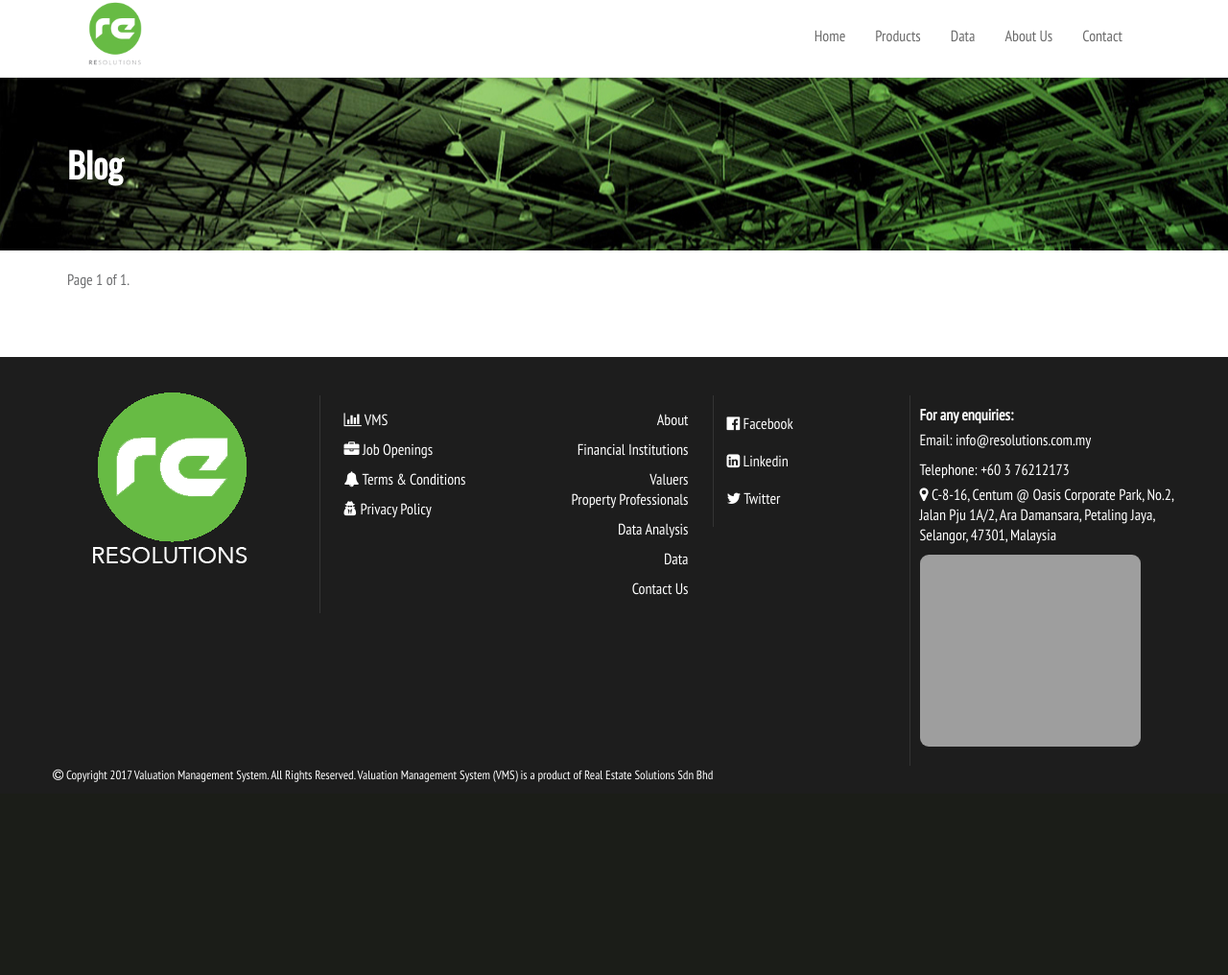
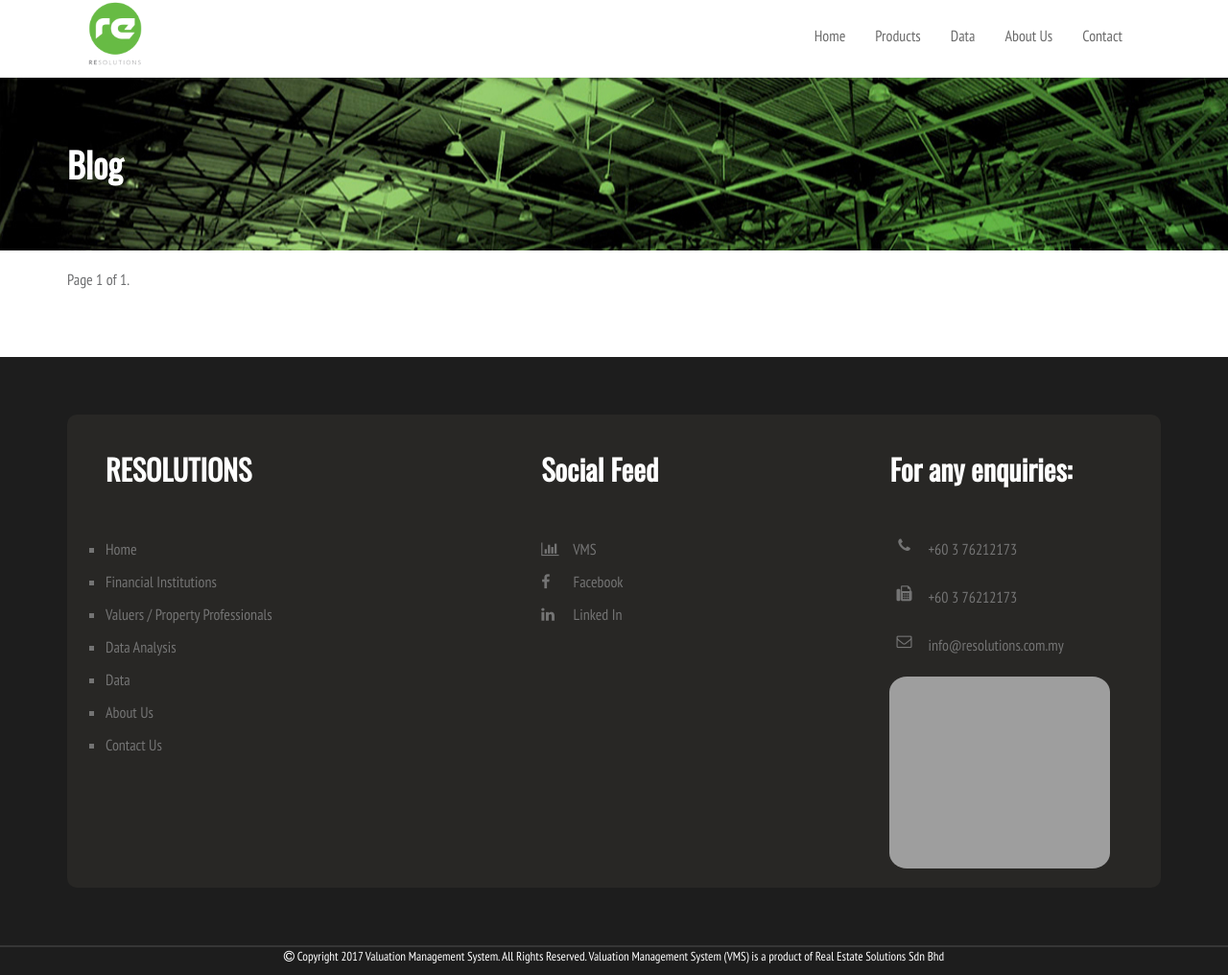
Before and after one commit to Adelalmaleh1/resolutions, a Django app: page /blog/ in a window 1280 px wide. Shown: the whole page at 96% size. Before the commit the page ends 815 px from the top, so only its background shows below. Run offline with Django 3.2, Linux system fonts and the light colour scheme; data that the repository does not hold is empty; some libraries are stand-ins or nearby versions; some web fonts are replaced; grey boxes are pictures that could not be loaded.

Commit message:
Changed the footer.

```diff
--- a/re_website/static/css/style.css
+++ b/re_website/static/css/style.css
@@ -774,7 +774,7 @@ iframe {
     color: #6d6e70;
 }
 .map-container {
-    position:relative
+    position:relative;
 }
 .contact-block-container {
     background-color:#fff;padding:30px
@@ -936,6 +936,7 @@ iframe {
 .copyright-section {
     border-top: 2px solid #363636;
     font-size: 12px;
+    text-align: center;
     /* padding: 10px 10px; */
     background: #1d1d1d;
     color: #7f7f7f;
@@ -1372,3 +1373,80 @@ h1.post-title a {
 .box > .icon > .info > .more a { font-family: "Robot",sans-serif !important; font-size: 12px; color: #222; line-height: 12px; text-transform: uppercase; text-decoration: none; }
 .box > .icon:hover > .info > .more > a { color: #fff; padding: 6px 8px; background-color: #63B76C; }
 .box .space { height: 30px; }
+
+
+.footer {
+    background-color: #1d1d1d;
+    padding-top: 60px;
+    padding-bottom: 60px;
+}
+.footer-block {
+    background-color: #282725;
+    padding: 40px 40px 10px 40px;
+    border-radius: 10px;
+}
+
+.footer-widget p {
+     color: #747474;
+    }
+.footer-widget .widget-title {
+    color: #fff;
+    font-weight: 600;
+    padding-bottom: 20px;
+    margin-bottom: 30px;
+}
+
+.footer-widget li a {
+    color: #747474;
+    line-height: 34px;
+}
+.footer-widget li a:hover {
+    color: #aa9144;
+}
+
+.footer-social ul li a i {
+    padding-right: 10px;
+    width: 30px;
+}
+.footer-social ul li a:hover i {
+    color: #aa9144;
+}
+.footer .contact li {
+    position: relative;
+    padding-left: 40px;
+    display: block;
+    margin-bottom: 8px;
+    padding: 0 0 8px 40px;
+    color: #747474;
+}
+.footer .contact li i {
+    display: block;
+    position: absolute;
+    top: 5px;
+    left: 0;
+     width: 30px;
+    font-size: 16px;
+    text-align: center;
+}
+.widget-newsletter .form-control {
+    height: 48px;
+    color: #eee;
+    background-color: #393836;
+    border: none;
+    box-shadow: none;
+    font-size: 14px;
+    border-radius: 30px 0px 0px 30px;
+}
+
+.widget-newsletter button {
+    height: 48px;
+}
+
+.google-maps iframe {
+    border-radius: 8%;
+}
+
+.footer-re ul {
+    list-style-type: square;
+    color: #747474;
+}
--- a/re_website/templates/financial.html
+++ b/re_website/templates/financial.html
@@ -112,5 +112,7 @@
         </div><!-- tab content -->
     </div>
 
+    <div class="container">
 
+    </div>
 {% endblock %}
--- a/re_website/templates/layout.html
+++ b/re_website/templates/layout.html
@@ -83,55 +83,75 @@
 </header>
 {% block content %}
 {% endblock %}
-<div class="footer-bs text-center col-xs-12">
-    <div class="">
+<div class="footer">
+    <div class="container">
+        <div class="footer-block">
             <div class="row">
-            <div class="col-md-3 footer-brand">
-                <div id="logo3">
-                    <img src="{% static 'images/logos/logo3.png' %}">
-                </div>
-            </div>
-            <div class="col-md-4 footer-nav">
-                <div class="col-md-6">
-                    <ul class="pages text-left">
-                        <li><a href="http://vms.com.my/"><i class="fa fa-bar-chart" aria-hidden="true"></i> VMS</a></li>
-                        <li><i class="fa fa-briefcase" aria-hidden="true"></i> Job Openings</a></li>
-                        <li><i class="fa fa-bell" aria-hidden="true"></i> Terms & Conditions</a></li>
-                        <li><i class="fa fa-user-secret" aria-hidden="true"></i> Privacy Policy</a></li>
+                <div class="col-lg-5 col-md-3 col-sm-6 col-xs-12">
+                    <div class="footer-widget footer-social footer-re">
+                        <!-- social block -->
+                        <h2 class="widget-title">RESOLUTIONS</h2>
+                        <ul class="listnone">
+                            <li>
+                                <a href="{% url 'home' %}"></i> Home </a>
+                            </li>
+                            <li>
+                                <a href="{% url 'financial' %}"></i> Financial Institutions</a>
+                            </li>
+                            <li>
+                                <a href="{% url 'valuer' %}">Valuers / Property Professionals</a>
+                            </li>
+                            <li>
+                                <a href="{% url 'analysis' %}">Data Analysis</a>
+                            </li>
+                            <li>
+                                <a href="{% url 'data' %}">Data</a>
+                            </li>
+                            <li>
+                                <a href="{% url 'home' %}#about">About Us</a>
+                            </li>
+                            <li>
+                                <a href="{% url 'contact' %}">Contact Us</a>
+                            </li>
                         </ul>
                     </div>
-                <div class="col-md-6">
-                    <ul class="list text-right">
-                        <li><a href="{% url 'home' %}#about">About</a></li>
-                        <li><a href="{% url 'financial' %}">Financial Institutions</a></li>
-                        <li><a href="{% url 'valuer' %}">Valuers <br>Property Professionals</a></li>
-                        <li><a href="{% url 'analysis' %}">Data Analysis</a></li>
-                        <li> <a href="{% url 'data' %}">Data</a></li>
-                        <li><a href="{% url 'contact' %}">Contact Us</a></li>
+                    <!-- /.social block -->
+                </div>
+                <div class="col-lg-4 col-md-3 col-sm-6 col-xs-12">
+                    <div class="footer-widget footer-social">
+                        <!-- social block -->
+                        <h2 class="widget-title">Social Feed</h2>
+                        <ul class="listnone">
+                            <li>
+                                <a href="http://vms.com.my/"><i class="fa fa-bar-chart" aria-hidden="true"></i> VMS</a>
+                            </li>
+                            <li>
+                                <a href="#"> <i class="fa fa-facebook"></i> Facebook </a>
+                            </li>
+                            <li><a href="#"><i class="fa fa-linkedin"></i> Linked In</a></li>
                         </ul>
                     </div>
+                    <!-- /.social block -->
                 </div>
-            <div class="col-md-2 footer-social">
-                <ul class="page text-left">
-                <li><a href="https://www.facebook.com/resolutionsmy/?ref=aymt_homepage_panel"><i class="fa fa-facebook-official" aria-hidden="true"></i> Facebook</a></li>
-                <li><a href="https://www.linkedin.com/company-beta/13213733/"><i class="fa fa-linkedin-square" aria-hidden="true"></i> Linkedin</a></li>
-                <li><a href="#"><i class="fa fa-twitter" aria-hidden="true"></i> Twitter</a></li>
+                <div class="col-lg-3 col-md-4 col-sm-6 col-xs-12">
+                    <div class="footer-widget">
+                        <h2 class="widget-title">For any enquiries:</h2>
+                        <ul class="listnone contact">
+                            <li><i class="fa fa-phone"></i><a href="tel:+60 12 520 2750">+60 3 76212173</a></li>
+                            <li><i class="fa fa-fax"></i><a href="tel:+60 37 621 2173">+60 3 76212173</a></li>
+                            <li><i class="fa fa-envelope-o"></i><a href="mailto:info@resolutions.com.my">info@resolutions.com.my</a></li>
+                            <div class="google-maps">
+                                <p><iframe src="https://www.google.com/maps/embed?pb=!1m18!1m12!1m3!1d3983.9326623747543!2d101.57484471469687!3d3.1125187977335247!2m3!1f0!2f0!3f0!3m2!1i1024!2i768!4f13.1!3m3!1m2!1s0x31cc4c29e9a19335%3A0xd0d0c077258eef2b!2sOasis+Corporate+Park!5e0!3m2!1sen!2sus!4v1507010639616" width="230" height="200" frameborder="0" style="border:0" allowfullscreen></iframe></p>
+                            </div>
                         </ul>
-            </div>
-            <div class="col-md-3 footer-ns text-left footer-nav">
-                <b>For any enquiries:</b><br>
-                <ul class="list text-left ">
-                    <li>Email: <a href="mailto:info@resolutions.com.my" style="color: #fff">info@resolutions.com.my</a></li>
-                    <li>Telephone: <a href="tel:+60376212173" style="color: #fff">+60 3 76212173</a></li>
-                </ul>
-                <a style="color:white" href="https://www.google.com/maps/place/Centum+Oasis+Corporate+Park/@3.1135181,101.5749815,17z/data=!3m1!4b1!4m5!3m4!1s0x31cc4e820a67e927:0x1451b173171ddb3b!8m2!3d3.1135127!4d101.5771702"><i class="fa fa-map-marker" aria-hidden="true"></i> C-8-16, Centum @ Oasis Corporate Park, No.2, Jalan Pju 1A/2, Ara Damansara, Petaling Jaya, Selangor, 47301, Malaysia </a>
-                <p><iframe src="https://www.google.com/maps/embed?pb=!1m18!1m12!1m3!1d3983.9326623747543!2d101.57484471469687!3d3.1125187977335247!2m3!1f0!2f0!3f0!3m2!1i1024!2i768!4f13.1!3m3!1m2!1s0x31cc4c29e9a19335%3A0xd0d0c077258eef2b!2sOasis+Corporate+Park!5e0!3m2!1sen!2sus!4v1507010639616" width="230" height="200" frameborder="0" style="border:0" allowfullscreen></iframe></p>
-
                     </div>
                 </div>
             </div>
         </div>
-<!-- Start CCopyright Section -->
+        <!-- /.footer block -->
+    </div>
+</div>
+
 <div id="copyright-section" class="copyright-section">
     <div class="container">
         <div class="row">
```
Also changed, not shown: re_website/templates/home.html (+72 -5 lines). Lines whose indentation alone changed are shown as unchanged.
